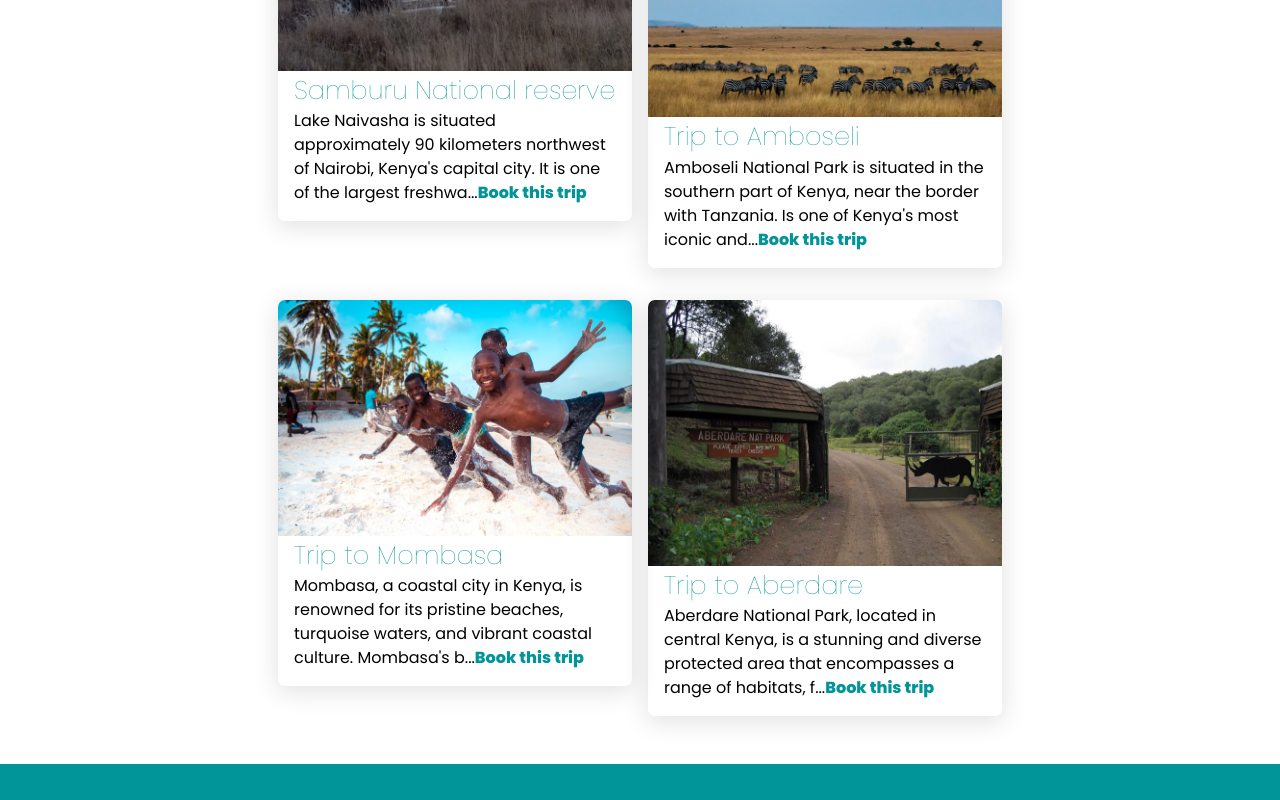
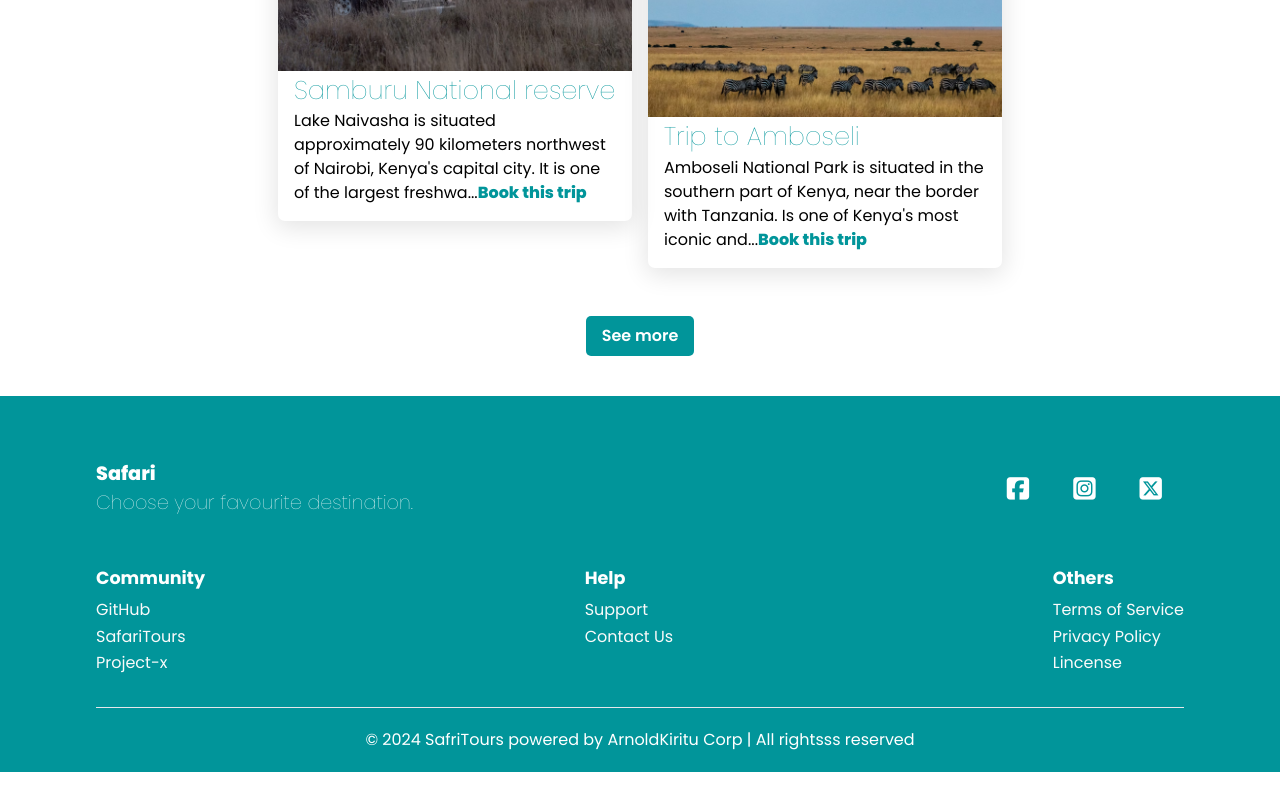
Before and after one commit to arnold-0803/Safari-Front-end-Web-Project, a React (Create React App) app: page /destinations in a window 1280 px wide. Shown: the part 1954-2754 px from the top of the page. After the commit the page ends 2726 px from the top, so only its background shows below. Built offline with nearby package versions, Linux system fonts and the light colour scheme; the HTML template or start-up script is replaced by a standard one.

Commit message:
implemented see more button to load more destinations

```diff
--- a/src/components/Destinations.jsx
+++ b/src/components/Destinations.jsx
@@ -1,6 +1,12 @@
 import DestinationCard from "./DestinationCard";
 
-const Destinations = ({destinations, heading, only}) => {
+const Destinations = ({
+    destinations,
+    heading,
+    only,
+    visibleItems,
+    handleLoadMore
+  }) => {
   return (
     <div className="segment">
       <h1 className="heading">
@@ -12,7 +18,7 @@ const Destinations = ({destinations, heading, only}) => {
       </p>
       <ul className="md:p-[3rem_60px] grid grid-cols-[repeat(auto-fit,minmax(280px,1fr))]
         gap-[1rem] gap-y-[2rem] max-[767px]:pb-[3rem]">
-        {destinations && destinations.map((destination, idx) => (
+        {destinations && destinations.slice(0, visibleItems).map((destination, idx) => (
           <li key={`${destination.id}-${idx}`}>
             <DestinationCard
               tripData={destination}
@@ -21,6 +27,14 @@ const Destinations = ({destinations, heading, only}) => {
           </li>
         ))}
       </ul>
+      {destinations && visibleItems < destinations.length && (
+        <button className="bg-[#01959a] mb-[40px] text-[#fff] p-[8px_16px]
+          font-semibold rounded-[5px] hover:bg-[#01959aaf]"
+          onClick={handleLoadMore}
+        >
+          See more
+        </button>
+      )}
     </div>
   );
 }
--- a/src/pages/Service.jsx
+++ b/src/pages/Service.jsx
@@ -1,7 +1,7 @@
 import Footer from "../components/Foofer";
 import Navbar from "../components/Navbar";
 import image from "../images/image.png";
-import { useEffect } from "react";
+import { useEffect, useState } from "react";
 import Destinations from "../components/Destinations";
 import useFetch from "../components/useFetch";
 import HeroFrame from "../components/HeroFrame";
@@ -9,8 +9,12 @@ import HeroFrame from "../components/HeroFrame";
 const Service = ({scrollToTop}) => {
 
   const {data, loading, error} = useFetch("/db/db1.json");
+  const destinations = data.places || [];
+  const [visibleItems, setVisibleItems] =useState(6);
 
-  const destinations = data.places || [];
+  const handleLoadMore = () => {
+    setVisibleItems(preVisibleItems => preVisibleItems + 6);
+  }
 
   useEffect(() => {
     scrollToTop();
@@ -36,6 +40,8 @@ const Service = ({scrollToTop}) => {
         <Destinations
           heading="Destinations in Kenya"
           destinations={destinations}
+          visibleItems={visibleItems}
+          handleLoadMore={handleLoadMore}
         />
       </div>
       <div>
```
